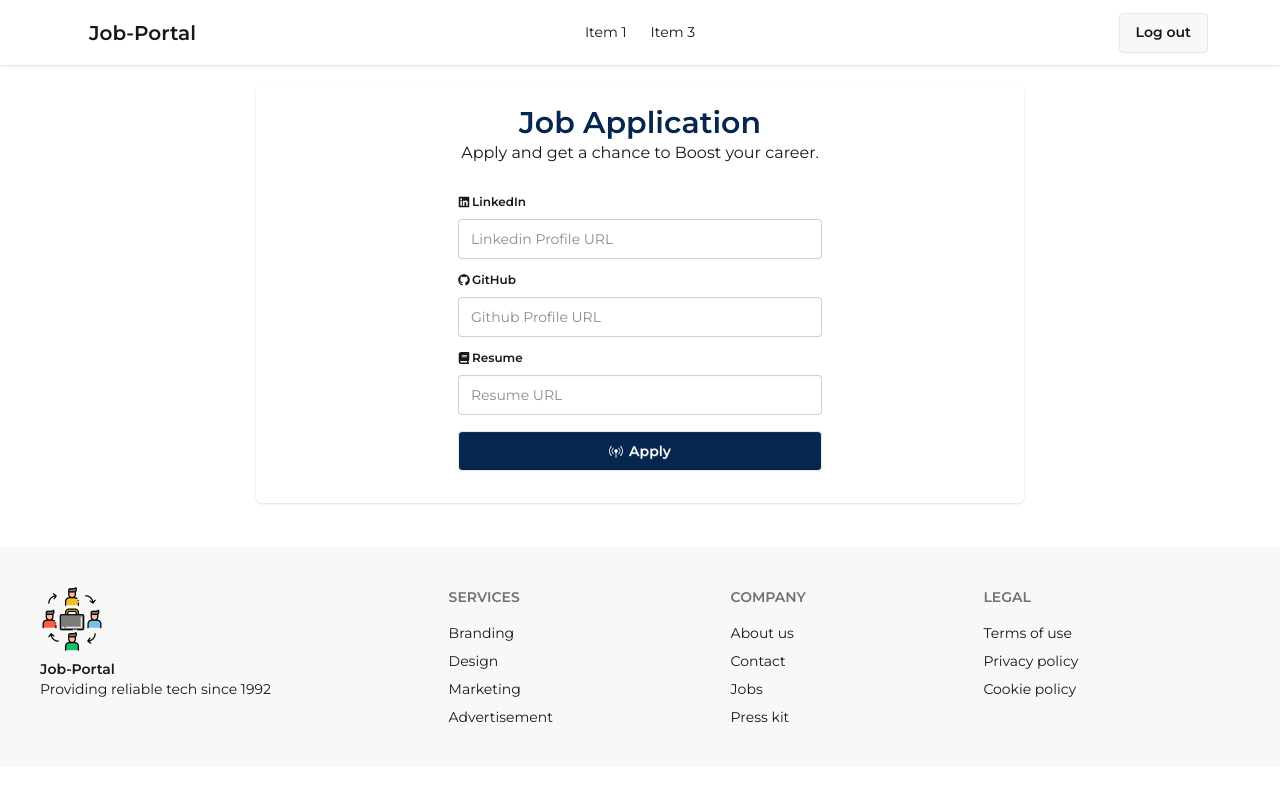
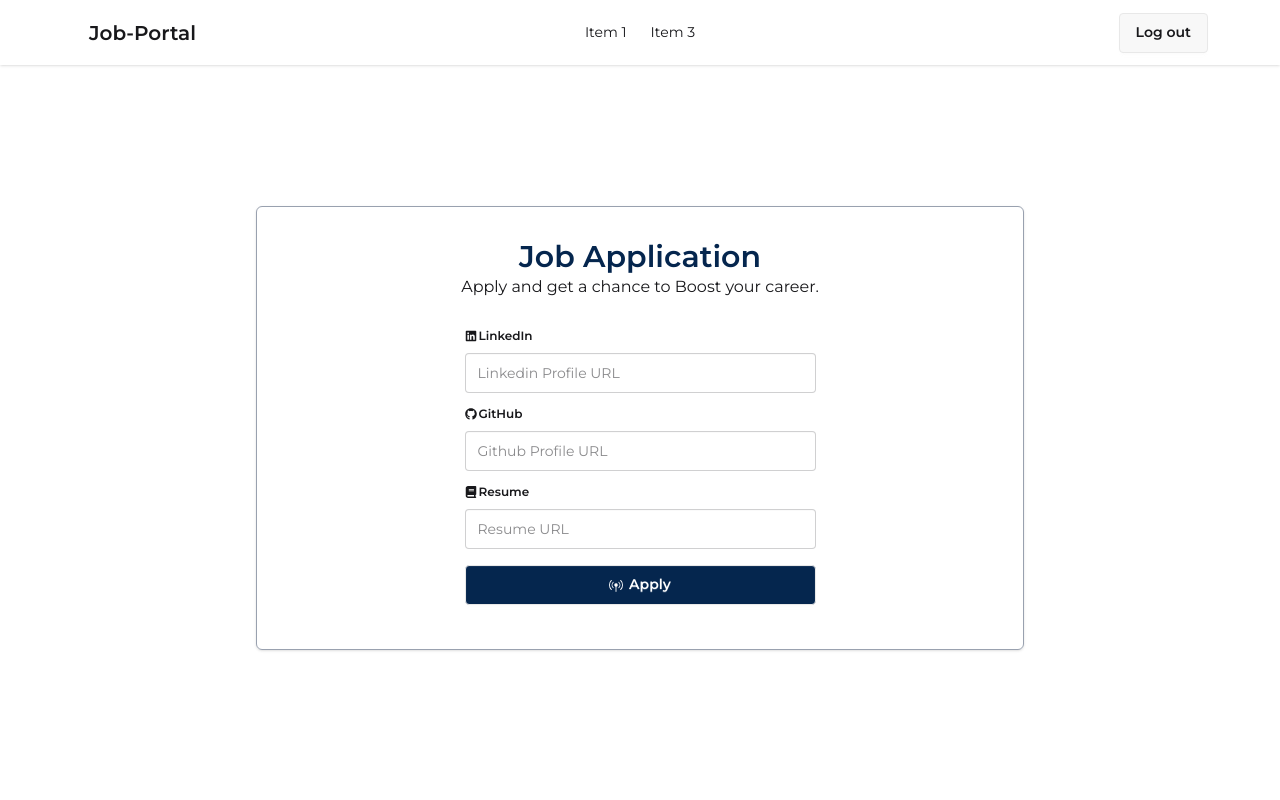
Before and after one commit to Suprio-Das/Job-Portal-Client, a React (Vite) app: page /jobApply/1 in a window 1280 px wide. Shown: the top 800 px of the page. Built offline with nearby package versions, Linux system fonts and the light colour scheme; no server answers; sample sign-in values are in the browser's storage.

Commit message:
Job application page layout modified

```diff
--- a/src/Pages/JobApply/JobApply.jsx
+++ b/src/Pages/JobApply/JobApply.jsx
@@ -15,8 +15,8 @@ const JobApply = () => {
         console.log(newApplication);
     }
     return (
-        <div className='w-[90%] mx-auto  my-5'>
-            <div className='w-2/3 shadow-sm p-5 mx-auto rounded-md'>
+        <div className='w-[90%] min-h-[calc(100vh-75px)] flex items-center mx-auto'>
+            <div className='w-2/3 shadow-sm p-8 mx-auto rounded-md border-1 border-gray-400'>
                 <div className='text-center'>
                     <h1 className='text-[#05264e] text-3xl font-semibold'>Job Application</h1>
                     <p>Apply and get a chance to Boost your career.</p>
```
